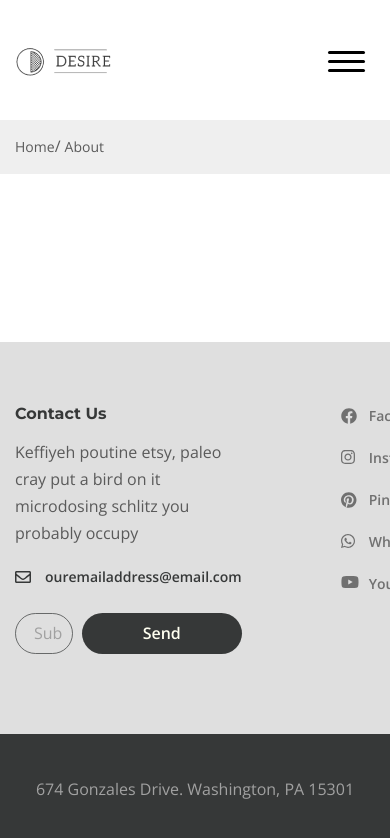
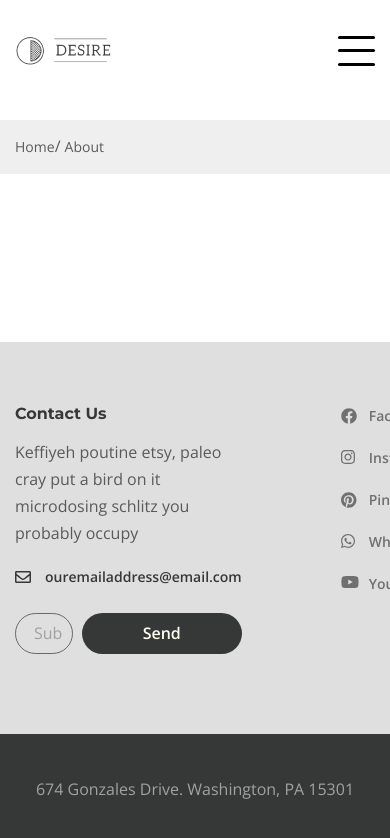
Before and after one commit to SvetlanaHolovko/desire, a website: page app/page.html in a window 390 px wide. Shown: the top 838 px of the page. Drawn offline with nearby package versions, Linux system fonts and the light colour scheme.

Commit message:
modified min

```diff
--- a/app/page.html
+++ b/app/page.html
@@ -40,8 +40,6 @@
                         </ul>
                     </nav>
                     <button class="header__btn-menu">
-                        <span></span>
-                        <span></span>
                         <span></span>
                     </button>
                     <button class="header__btn">
--- a/app/scss/_media.scss
+++ b/app/scss/_media.scss
@@ -45,14 +45,37 @@
       cursor: pointer;
       padding: 10px;
       order: -1;
+      width: 37px;
+      height: 30px;
 
       span {
+        position: absolute;
         background-color: #000000;
-        width: 37px;
+        width: 100%;
         height: 3px;
         border-radius: 4px;
         display: block;
-        margin: 6px 0;
+        left: 0;
+        top: 13px;
+      }
+
+      &::before,
+      &::after {
+        position: absolute;
+        content: "";
+        left: 0;
+        width: 100%;
+        height: 3px;
+        background-color: #000000;
+        border-radius: 4px;
+      }
+
+      &::before {
+        top: 0;
+      }
+
+      &::after {
+        bottom: 0;
       }
     }
   }
--- a/app/scss/style.scss
+++ b/app/scss/style.scss
@@ -25,7 +25,7 @@
 }
 
 .logo {
-  margin: 0 auto;
+  margin: 0 20px;
 }
 
 .menu {
```
Also changed, not shown: app/css/style.min.css.
